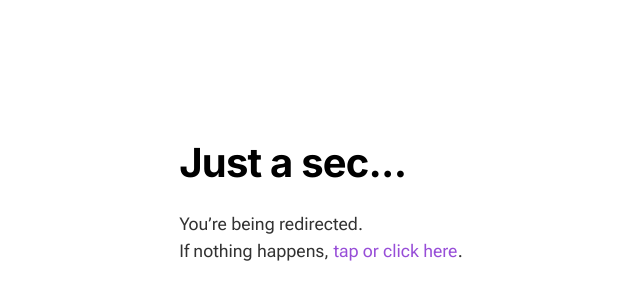
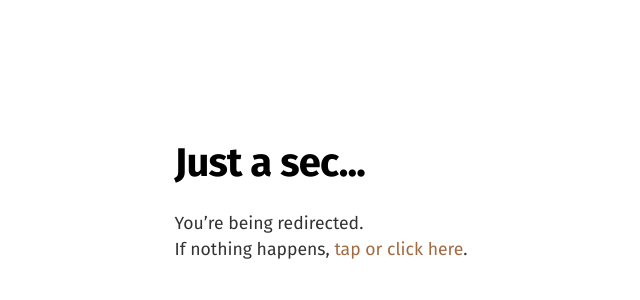
Before and after one commit to rmskhen/rmskhen.github.io, a plain HTML site: page index.html in a window 1280 px wide. Shown: the part 190-490 px from the top of the page, without its empty margins (319-959 px from the left). Drawn offline with Linux system fonts and the light colour scheme.

Commit message:
Update redirect.

```diff
--- a/index.html
+++ b/index.html
@@ -3,12 +3,12 @@
 <head>
     <meta charset="UTF-8">
     <meta name="viewport" content="width=device-width, initial-scale=1.0">
-    <meta http-equiv="refresh" content="5;url=https://lab.rmskhen.workers.dev">
-    <title>./rmskhen</title>
+    <meta http-equiv="refresh" content="3;url=https://rmskhen.pages.dev">
+    <title>rmskhen</title>
 
     <link rel="preconnect" href="https://fonts.googleapis.com">
     <link rel="preconnect" href="https://fonts.gstatic.com" crossorigin>
-    <link href="https://fonts.googleapis.com/css2?family=Inter:wght@700&family=Roboto+Flex:wght@400;500&display=swap" rel="stylesheet">
+    <link href="https://fonts.googleapis.com/css2?family=Fira+Sans:wght@700;400;500&display=swap" rel="stylesheet">
 
     <style>
         :root {
@@ -16,7 +16,7 @@
         }
 
         body {
-            font-family: 'Roboto Flex', sans-serif;
+            font-family: 'Fira Sans', sans-serif;
             margin: 0;
             height: 100vh;
             display: flex;
@@ -32,7 +32,7 @@
         }
 
         h1 {
-            font-family: 'Inter', sans-serif;
+            font-family: 'Fira Sans', sans-serif;
             font-size: 2.5rem;
             font-weight: 700;
             margin: 0;
@@ -47,9 +47,8 @@
         }
 
         a {
-            color: #7e22ce;
+            color: saddlebrown;
             text-decoration: none;
-            transition: color 0.15s ease-in-out;
         }
 
         a:hover {
@@ -57,12 +56,10 @@
             text-decoration-style: dotted;
             text-underline-offset: 3px;
             text-decoration-thickness: 2px;
-            color: #581c87;
         }
 
         @media (prefers-color-scheme: dark) {
-            a { color: #a855f7; }
-            a:hover { color: #c084fc; }
+            a { color: lightsalmon; }
         }
     </style>
 </head>
@@ -71,7 +68,7 @@
         <h1>Just a sec...</h1>
         <p>
             You’re being redirected.<br>
-            If nothing happens, <a href="https://lab.rmskhen.workers.dev">tap or click here</a>.
+            If nothing happens, <a href="https://rmskhen.pages.dev">tap or click here</a>.
         </p>
     </div>
 </body>
```
